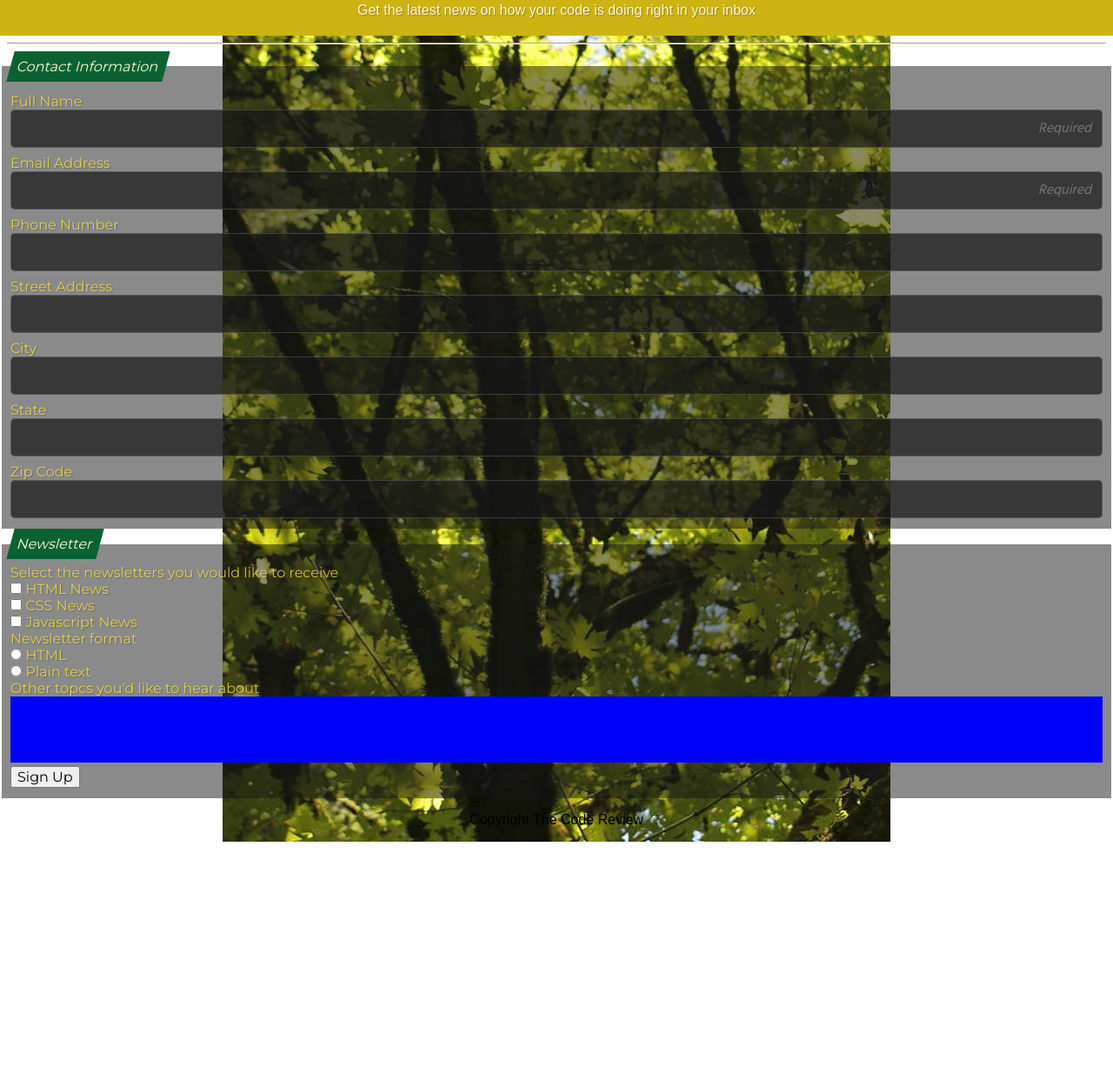
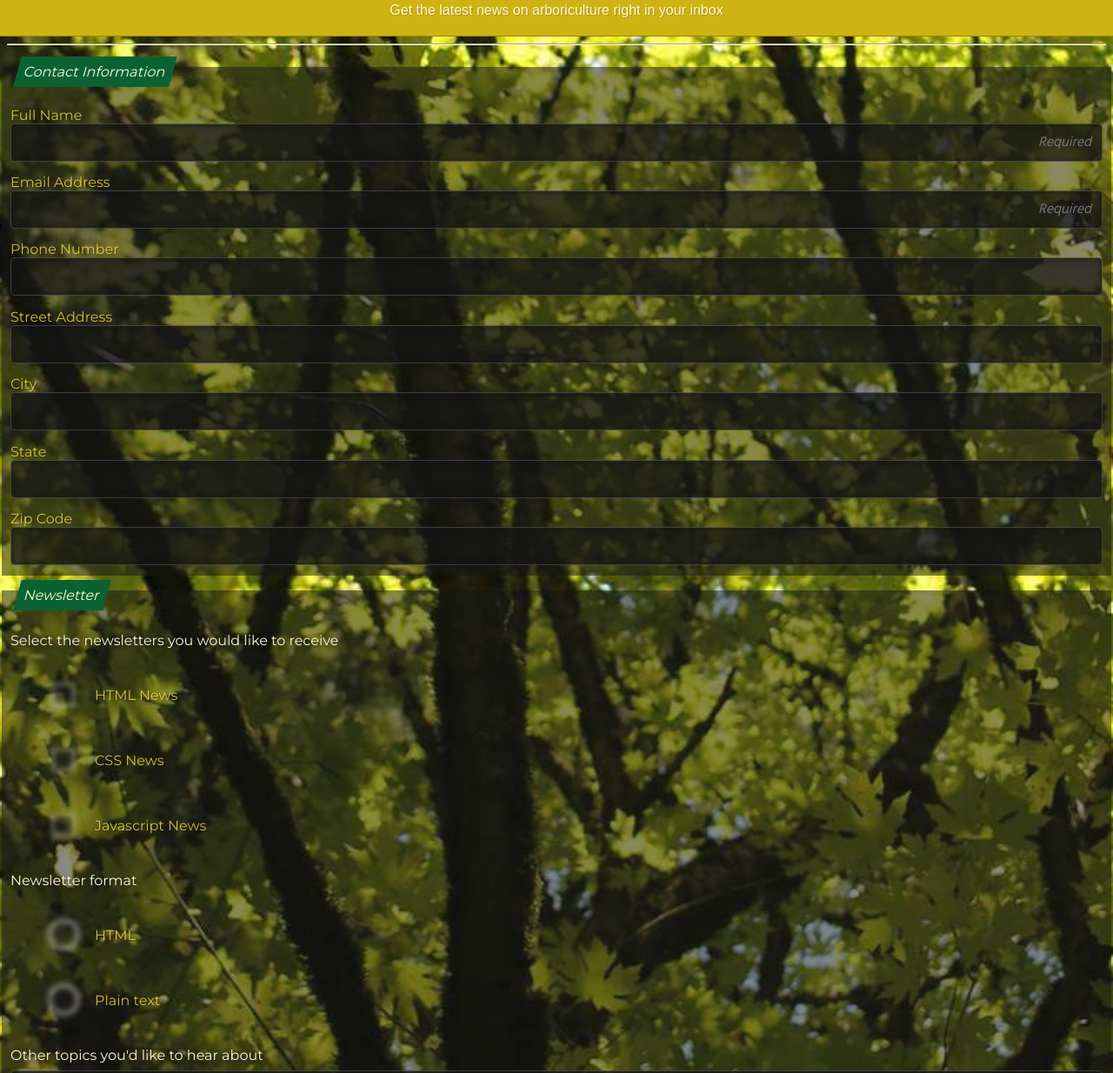
Before and after one commit to zklinger2000/treetech-online-registration, a plain HTML site: page index.html in a window 1280 px wide. Shown: the part 180-1414 px from the top of the page at 87% size. Before the commit the page ends 1148 px from the top, so only its background shows below. Drawn offline with Linux system fonts and the light colour scheme.

Commit message:
UPDATE overall style for small devices

```diff
--- a/css/styles.css
+++ b/css/styles.css
@@ -9,8 +9,11 @@ img {
 /*  width: 100%;*/
 }
 body {
-  background: url(/images/trees_768x1024.jpg) bottom center no-repeat;
-/*  font-family: 'Hind', sans-serif;*/
+  background: url(/images/trees_768x1024.jpg) center center no-repeat;
+  -webkit-background-size: cover;
+  -moz-background-size: cover;
+  -o-background-size: cover;
+  background-size: cover;
 }
 header {
   margin: 0;
@@ -54,11 +57,12 @@ h2 {
 }
 .page-message p {
   color: rgb(255, 247, 216);
-  text-shadow: 1px 1px 1px rgba(22, 22, 22, .3);
+  text-shadow: 1px 1px 1px rgba(22, 44, 22, .2);
 }
 .page-message {
   background: #CEB312;
   padding: .25em;
+  border-bottom: 1px solid #9E8300;
 }
 hr {
   border-color: rgb(255, 247, 216);
@@ -74,22 +78,24 @@ legend {
   color: rgb(255, 247, 216);
   background: #0A6232;
   padding: .5em;
+  margin: .5em;
   -ms-transform: skewX(-15deg); /* IE 9 */
   -webkit-transform: skewX(-15deg); /* Safari */
   transform: skewX(-15deg);
+  position: relative;
+  top: .33em;
 }
 label {
   color: rgba(254, 227, 66, .8);
   text-shadow: 1px 1px 1px rgba(22, 22, 22, .3);
 }
 input {
-  border: none;
   background: rgba(22, 22, 22, .7);
   font-family: 'Hind', sans-serif;
 }
 .contact-info label {
   display: block;
-  margin-top: .5em;
+  margin-top: .9em;
 }
 .contact-info input {
   display: block;
@@ -105,21 +111,72 @@ input {
 }
 label.label-title {
   display: block;
+  color: rgb(255, 247, 216);
+  padding: 1em 0;
+  text-shadow: 2px 2px 5px rgba(22, 22, 22, .9);
+}
+label[for="other_topics"] {
+  display: block;
+  color: rgb(255, 247, 216);
+  padding: 1em 0 .5em;
+/*  margin: 0;*/
+  text-shadow: 2px 2px 5px rgba(22, 22, 22, .9);
 }
 textarea {
-  border: none;
   resize: none;
+/*  padding: 0;*/
   width: 100%;
-  background: blue;
+  background: rgba(22, 22, 22, .7);
 }
-input[type=checkbox] {
-
+input[type=checkbox], input[type=radio] {
+  opacity: 0;
+  float: left;
+  width: 2em;
+/*  height: 55px;*/
 }
-input[type=text], input[type=tel], input[type=email] {
+input[type=checkbox] + label, input[type=radio] + label {
+  margin: 0;
+  line-height: 75px;
+  clear: none;
+  /* Left padding makes room for image */
+  padding: 55px 65px;
+  /* Make look clickable because they are */
+  cursor: pointer;
+}
+input[type=radio] + label {
+  background: url(/images/radio_off.png) left center no-repeat;
+  transition: .2s ease;
+}
+input[type=checkbox] + label {
+  background: url(/images/check_off.png) left center no-repeat;
+  transition: .2s ease;
+}
+input[type=radio]:checked + label {
+  background: url(/images/radio_on.png) left center no-repeat;
+}
+input[type=checkbox]:checked + label {
+  background: url(/images/check_on.png) left center no-repeat;
+}
+input[type=text], input[type=tel], input[type=email], textarea {
   padding: 0.5em;
   border-radius: 5px;
   border: 1px solid rgba(225, 225, 225, .2);
   color: rgb(255, 247, 216);
+  box-shadow: inset 1px 1px 6px 2px rgba(22, 22, 22, .5);
+}
+button {
+  border: none;
+  width: 100%;
+  padding: 1em;
+  margin: 2em 0;
+  color: #FEE342;
+  background: #0A6232;
+  border-radius: 5px;
+  box-shadow: 1px 1px 6px 2px rgba(22, 22, 22, .5);
+}
+footer {
+  color: #FEE342;
+  text-shadow: 0px 0px 4px rgba(22, 22, 22, 1);
 }
 
 /*=========
--- a/index.html
+++ b/index.html
@@ -22,7 +22,7 @@
   </header>
   <div class="page-message">
     <h2>Signup for our newsletter</h2>
-    <p>Get the latest news on how your code is doing right in your inbox</p>
+    <p>Get the latest news on arboriculture right in your inbox</p>
   </div>
   <hr>
   <form action="index.html" method="post">
@@ -60,14 +60,14 @@
       <input type="radio" id="text_format" value="text_format" name="news_format">
       <label for="text_format" class="light">Plain text</label><br>
       <!-- other topics -->
-      <label for="other_topics">Other topcs you'd like to hear about</label><br>
+      <label for="other_topics">Other topics you'd like to hear about</label>
       <textarea rows="4" id="other_topics" name="other_topics"></textarea><br>
       <!-- Submit button -->
       <button type="submit">Sign Up</button>
     </fieldset>
   </form>
   <footer>
-    <p>Copyright The Code Review</p>
+    <p>&copy; ISA Newsletter</p>
   </footer>
 </body>
 </html>
```
Also changed, not shown: images/check_off.png (added), images/check_on.png (added), images/radio_off.png (added), images/radio_on.png (added).
